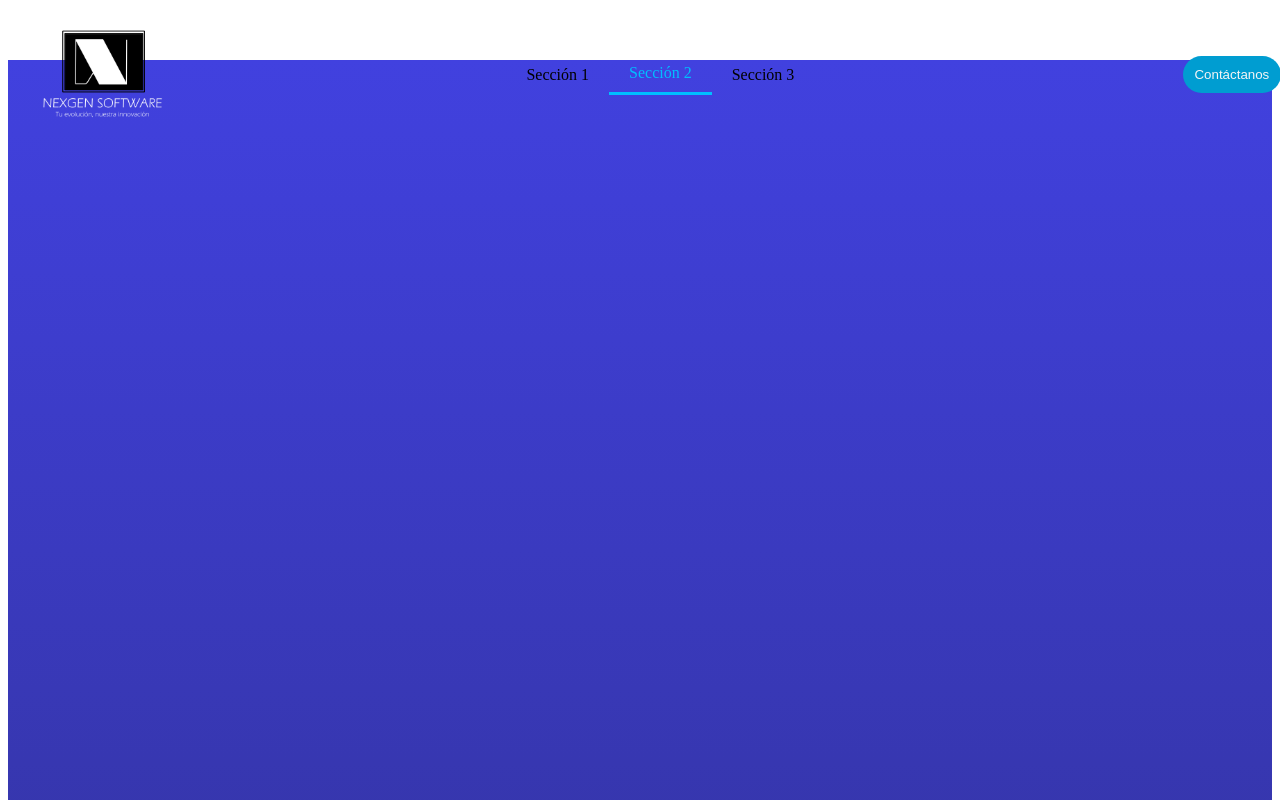
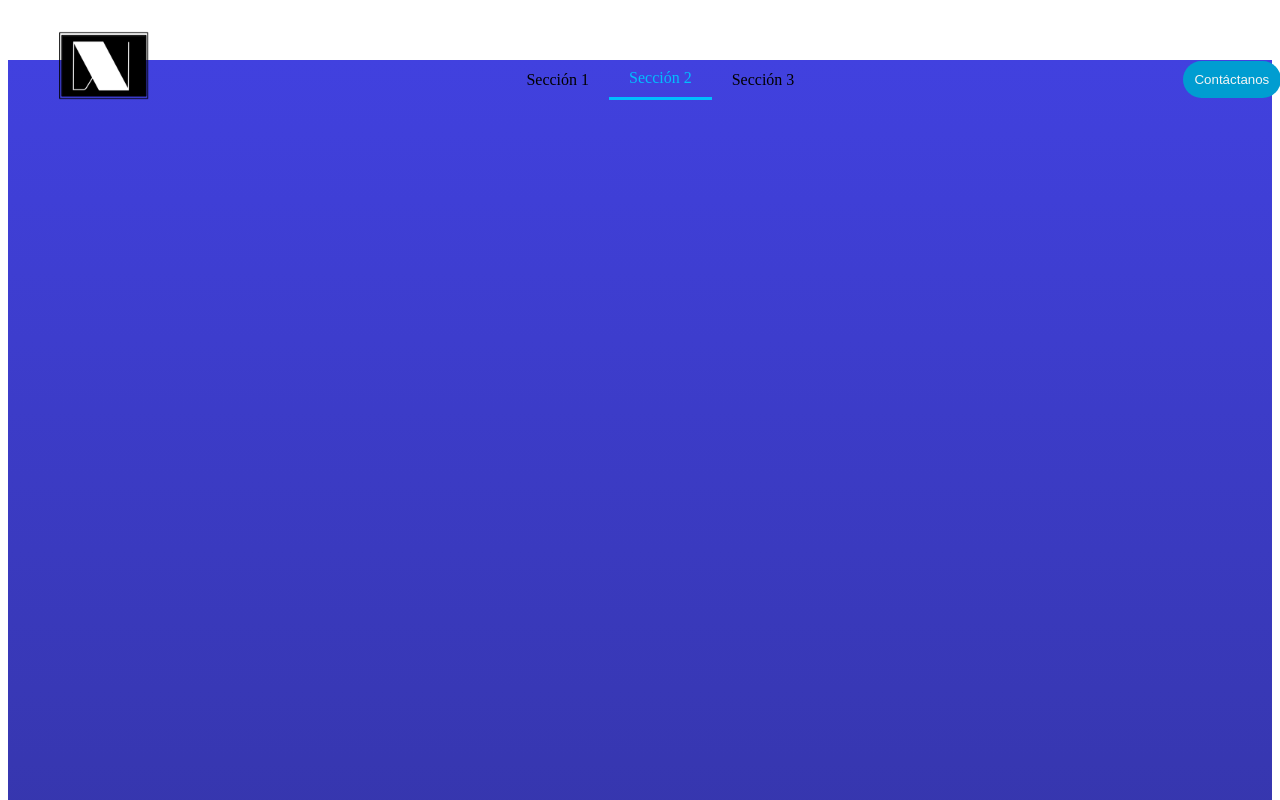
Before and after one commit to jeffersoncaicedo/web_sleyter, an Angular app: page / in a window 1280 px wide. Shown: the top 800 px of the page. Built offline with nearby package versions, Linux system fonts and the light colour scheme.

Commit message:
Update: change main icon when scroll

```diff
--- a/src/app/home/home.component.html
+++ b/src/app/home/home.component.html
@@ -1,7 +1,8 @@
 <div class="toolbar">
     <div class='logo'>
         <span class="logo-container" (click)="scrollToSection('section1')">
-            <img class="logo-img" [src]="logoURI">
+            <!-- <img class="logo-img" [src]="logoURI"> -->
+            <img class="logo-img" [src]="activeSection !== 'section1' ? logoURI_sc : logoURI_sc1">
         </span>
     </div>
     <div class='secciones'>
--- a/src/app/home/home.component.less
+++ b/src/app/home/home.component.less
@@ -33,7 +33,13 @@
 }
 
 .logo-img{
-    height: 125px;
+    height: 135px;
+    transition: opacity 10s ease-in-out; /* Transición suave */
+    opacity: 1;
+}
+
+.logo-img.hidden{
+    opacity: 0;
 }
 
 .secciones{
--- a/src/app/home/home.component.ts
+++ b/src/app/home/home.component.ts
@@ -11,7 +11,8 @@ import { ContactComponent } from '../contact/contact.component';
 })
 export class HomeComponent implements OnInit, AfterViewInit{
   activeSection: string = 'section1';
-  logoURI = 'nextgensoftware_logo.png';
+  logoURI_sc1 = 'nextgensoftware_logo.png';
+  logoURI_sc = 'nextgensoftware_solo_logo.png';
 
   ngOnInit(): void {
     if(typeof window !== 'undefined'){
```
Also changed, not shown: public/nextgensoftware_solo_logo.png (added).
